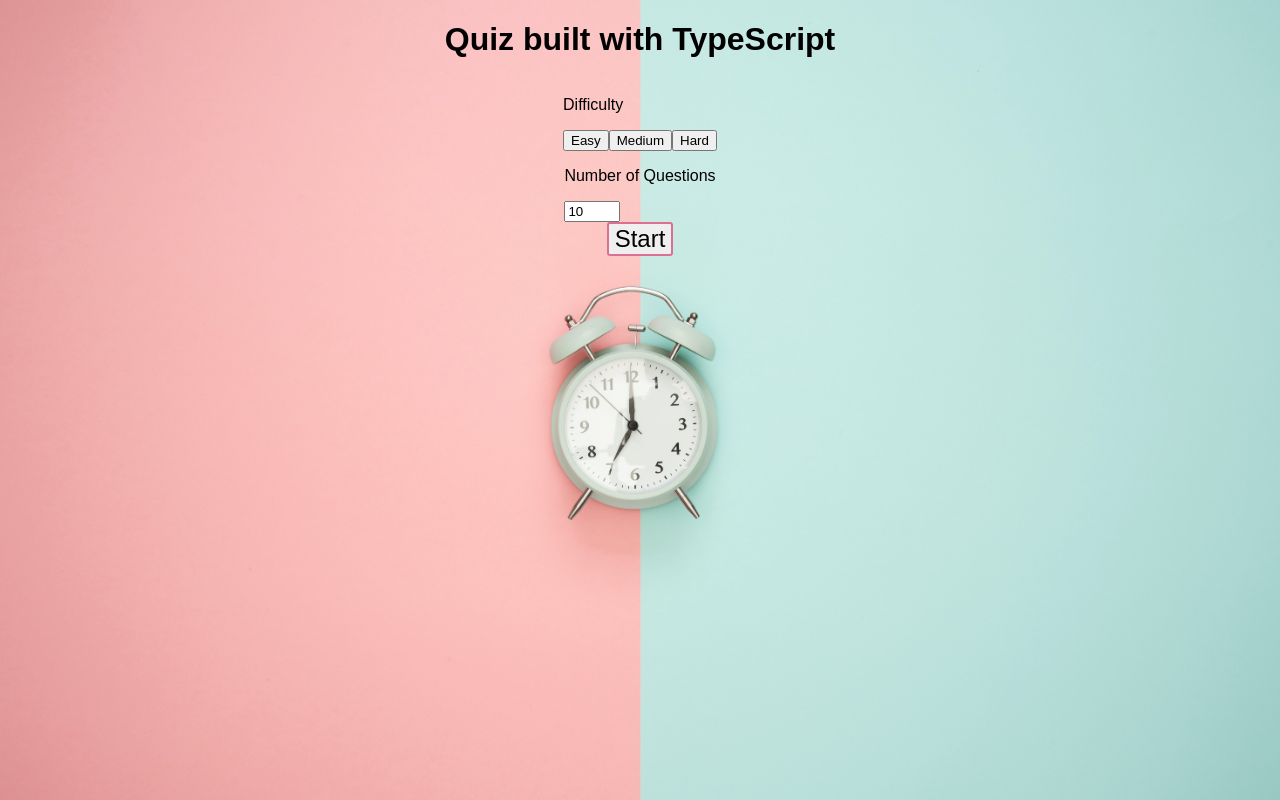
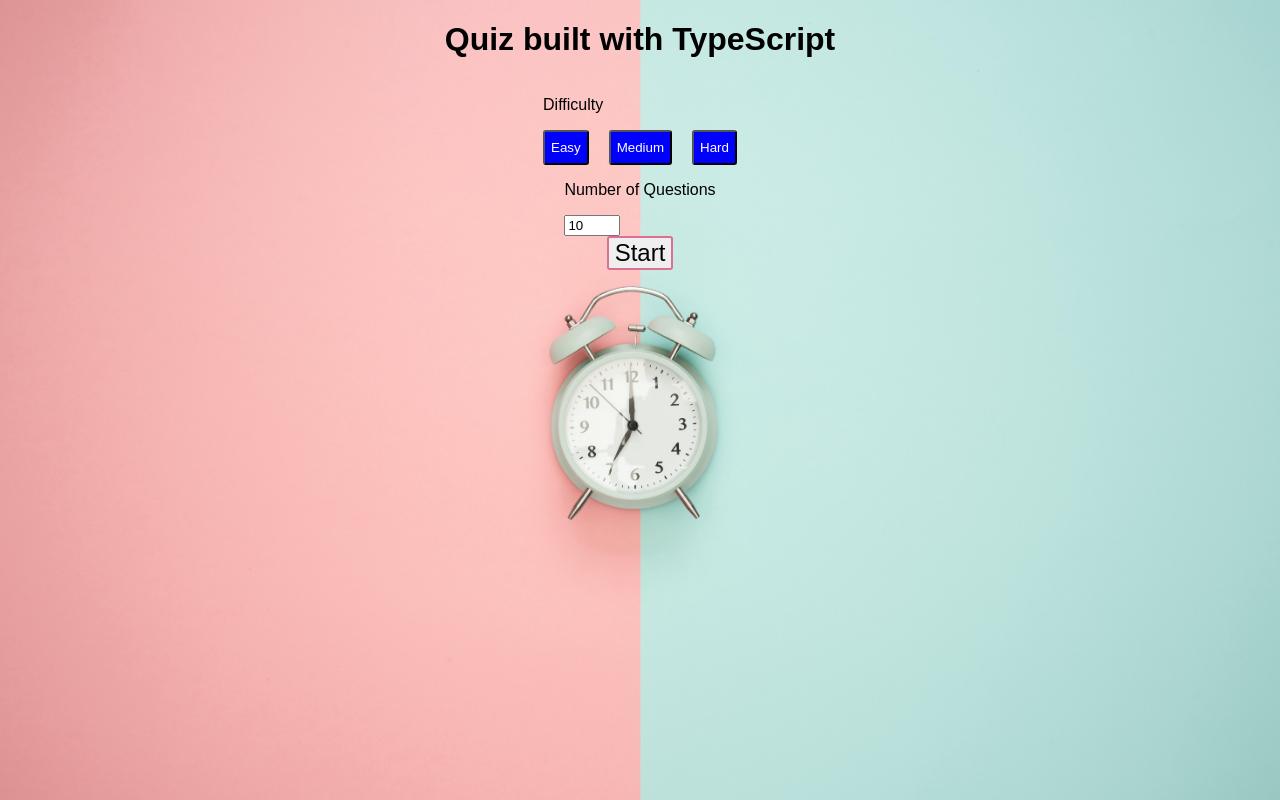
Before and after one commit to lancey1/quiztsx, a React (Create React App) app: page / in a window 1280 px wide. Built offline with nearby package versions, Linux system fonts and the light colour scheme.

Commit message:
add difficulty button active CSS

```diff
--- a/public/index.html
+++ b/public/index.html
@@ -24,7 +24,7 @@
       work correctly both with client-side routing and a non-root public URL.
       Learn how to configure a non-root public URL by running `npm run build`.
     -->
-    <title>React App</title>
+    <title>Quiz TSX</title>
   </head>
   <body>
     <noscript>You need to enable JavaScript to run this app.</noscript>
--- a/src/App.styles.tsx
+++ b/src/App.styles.tsx
@@ -84,4 +84,22 @@ align-items:center;
 
 }
 
+.difficultydiv{
+  display:flex;
+  flex-direction:row;
+  gap: 20px;
+}
+.difficultyBtn{
+  background-color:blue;
+  height 35px;
+  color: white;
+  border-radius: 3px;
+  gap: 20px;
+
+}
+
+.active {
+  background-color: #333 !important;
+  color: #fff !important;
+}
 `
--- a/src/App.tsx
+++ b/src/App.tsx
@@ -15,6 +15,10 @@ export type AnswerObject = {
   correctAnswer: string;
 };
 
+interface ButtonState {
+  [key: string]: boolean;
+}
+
 function App() {
   const [loading, setLoading] = useState(false);
   const [questions, setQuestions] = useState<QuestionState[]>([]);
@@ -25,6 +29,12 @@ function App() {
   const [start, setStart] = useState(false);
   const [userDifficulty, setUserDifficulty] = useState("easy");
   const [numberOfQuestions, setNumberofQuestions] = useState<number>(10);
+  const [buttonState, setButtonState] = useState<ButtonState>({
+    button1: false,
+    button2: false,
+    button3: false
+  });
+
 
   // Start Game resets and fetches the questions to be used for the quiz
   const startGame = async () => {
@@ -68,14 +78,29 @@ function App() {
       setNumber(nextQuestion);
     }
   };
-// handles number of question input
-  const handleNumberofQuestion = (event: React.ChangeEvent<HTMLInputElement>) => {
-    const number = Number(event.target.value)
-    if (number > 0 && number <= 50){
+  // handles number of question input
+  const handleNumberofQuestion = (
+    event: React.ChangeEvent<HTMLInputElement>
+  ) => {
+    const number = Number(event.target.value);
+    if (number > 0 && number <= 50) {
       setNumberofQuestions(number);
     } else {
-      setNumberofQuestions(10)
+      setNumberofQuestions(10);
     }
+  };
+
+  function handleClick(button: keyof ButtonState) {
+    setButtonState((prevState) => {
+      const newState = { ...prevState };
+      for (const key in newState) {
+        if (key !== button) {
+          newState[key] = false;
+        }
+      }
+      newState[button] = true;
+      return newState;
+    });
   }
 
   return (
@@ -86,17 +111,37 @@ function App() {
         {!gameOver && <p className="score"> Score : {score}</p>}
         {gameOver && (
           <div>
-            <p>Difficulty</p>
-            <button onClick={() => setUserDifficulty("easy")}>Easy</button>
-            <button onClick={() => setUserDifficulty("medium")}>Medium</button>
-            <button onClick={() => setUserDifficulty("hard")}>Hard</button>
+            <div>
+              <p>Difficulty</p>
+            </div>
+
+            <div className={"difficultydiv"}>
+              <button
+                className={`difficultyBtn ${buttonState.button1 ? 'active' : ''}`}
+                onClick={() => handleClick('button1')}
+                >
+                Easy
+              </button>
+              <button
+                className={`difficultyBtn ${buttonState.button2 ? 'active' : ''}`}
+                onClick={()=>handleClick('button2')}
+              >
+                Medium
+              </button>
+              <button
+                className={`difficultyBtn ${buttonState.button3 ? 'active' : ''}`}
+                onClick={()=>handleClick('button3')}
+              >
+                Hard
+              </button>
+            </div>
           </div>
         )}
         {gameOver && (
           <div>
             <p>Number of Questions</p>
             <input
-              onChange={ handleNumberofQuestion}
+              onChange={handleNumberofQuestion}
               type="number"
               max={50}
               min={10}
```
